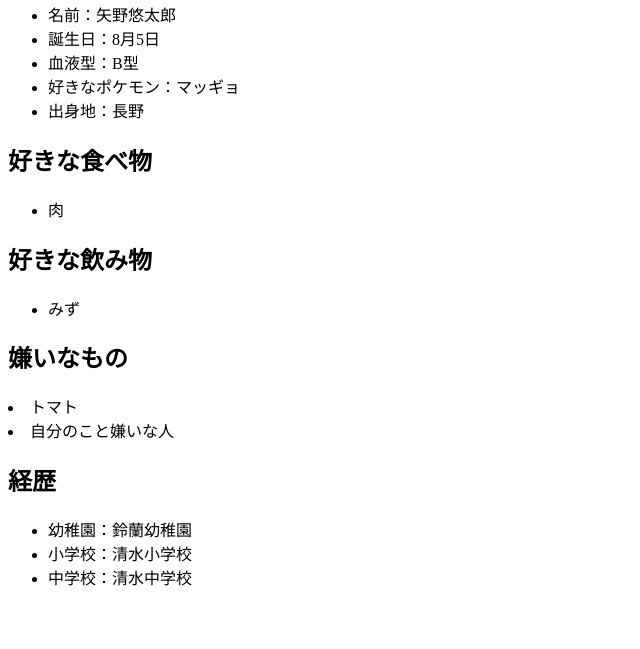
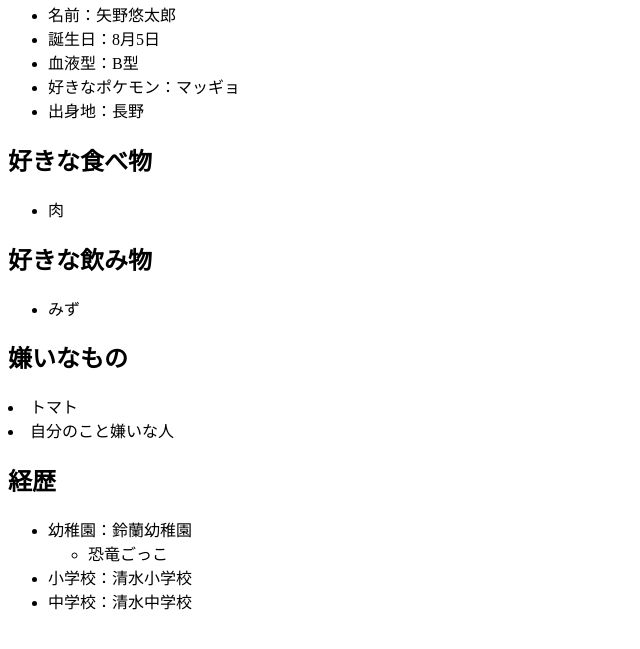
Before and after one commit to yanoyutaro/ds-pro, a plain HTML site: page index.html in a window 1280 px wide. Shown: the part 87-736 px from the top of the page, without its empty margins (0-640 px from the left). Drawn offline with Linux system fonts and the light colour scheme.

Commit message:
経歴に詳細を追記

```diff
--- a/index.html
+++ b/index.html
@@ -37,8 +37,12 @@
         <h2>経歴</h2>
         <ul>
             <li>幼稚園：鈴蘭幼稚園</li>
+            <ul>
+                <li>恐竜ごっこ</li>
+            </ul>
             <li>小学校：清水小学校</li>
             <li>中学校：清水中学校</li>
         </ul>
+
     </body>
 </html>
```
